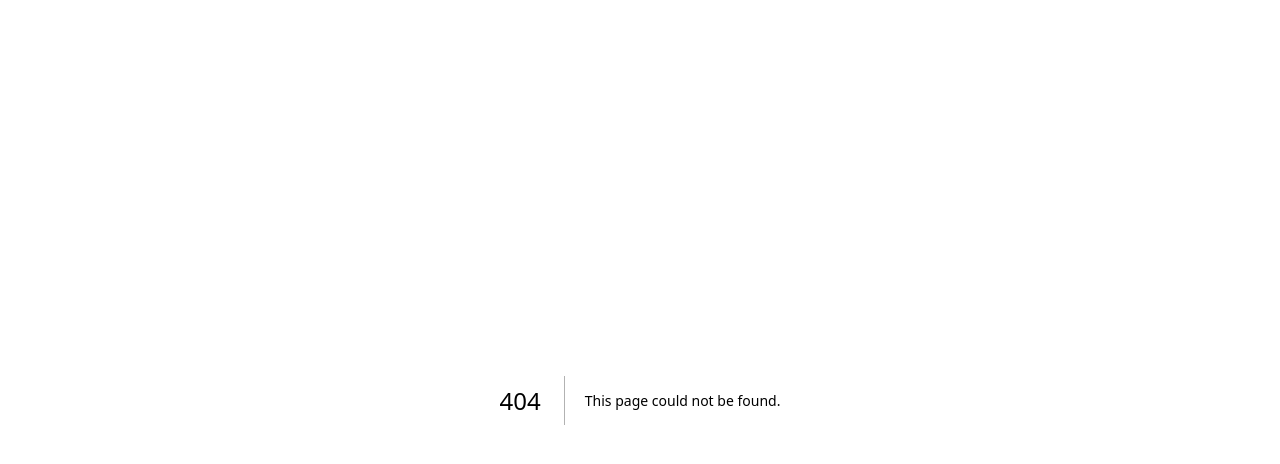
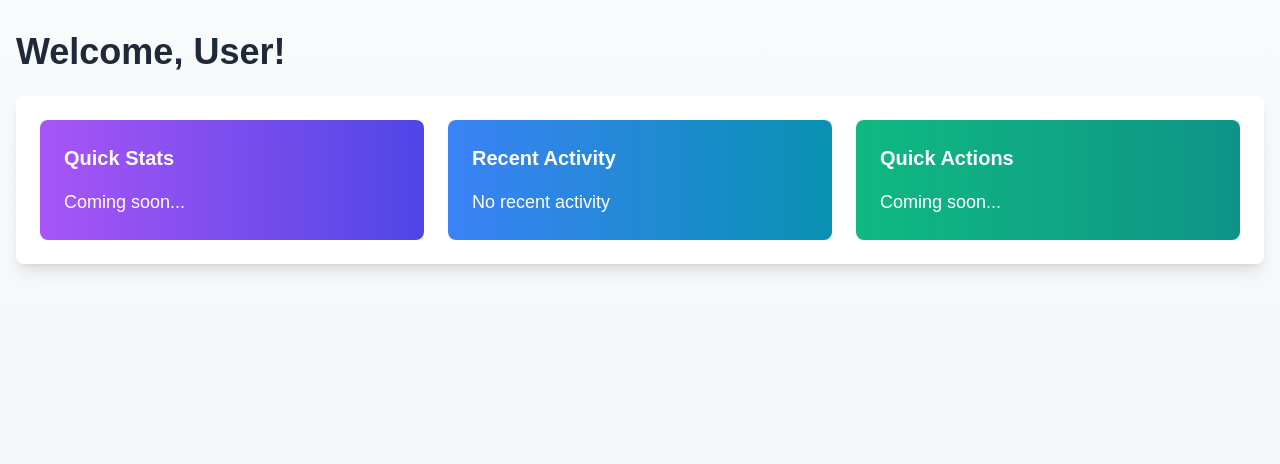
Before and after one commit to asyncarush/impactgenie, a Next.js app: page /dashboard in a window 1280 px wide. Before the commit this address had no page. Shown: the top 464 px of the page. Built offline with nearby package versions, Linux system fonts and the light colour scheme; no server answers.

Commit message:
create dashboard

```diff
--- a/app/components/Header.tsx
+++ b/app/components/Header.tsx
@@ -37,21 +37,25 @@ const Header: React.FC = () => {
                 <motion.button
                   whileHover={{ scale: 1.05 }}
                   whileTap={{ scale: 0.95 }}
-                  className="bg-white text-gray-800 border border-gray-200 px-6 py-2.5 rounded-full font-medium shadow-lg hover:shadow-blue-500/25 transition-shadow duration-300"
+                  className="bg-white text-gray-800 border border-gray-300 px-6 py-2.5 rounded-full font-medium hover:bg-gray-50 shadow-lg hover:shadow-blue-500/10 transition-shadow duration-300"
                 >
                   Sign Up
                 </motion.button>
               </SignUpButton>
             </>
           ) : (
-            <UserButton
-              afterSignOutUrl="/"
-              appearance={{
-                elements: {
-                  avatarBox: "w-10 h-10"
-                }
-              }}
-            />
+            <div className="flex items-center gap-4">
+              <Link href="/dashboard">
+                <motion.button
+                  whileHover={{ scale: 1.05 }}
+                  whileTap={{ scale: 0.95 }}
+                  className="bg-gradient-to-r from-blue-600 to-purple-600 text-white px-6 py-2.5 rounded-full font-medium shadow-lg hover:shadow-blue-500/25 transition-shadow duration-300"
+                >
+                  Dashboard
+                </motion.button>
+              </Link>
+              <UserButton afterSignOutUrl="/" />
+            </div>
           )}
         </nav>
       </div>
--- /dev/null
+++ b/app/dashboard/page.tsx
@@ -0,0 +1,34 @@
+'use client';
+
+import { useUser } from "@clerk/nextjs";
+
+export default function DashboardPage() {
+  const { user } = useUser();
+
+  return (
+    <div className="min-h-screen bg-gradient-to-b from-gray-50 to-gray-100">
+      <div className="container mx-auto px-4 py-8">
+        <h1 className="text-4xl font-bold text-gray-800 mb-6">
+          Welcome, {user?.firstName || 'User'}!
+        </h1>
+        <div className="bg-white rounded-lg shadow-lg p-6">
+          <div className="grid grid-cols-1 md:grid-cols-2 lg:grid-cols-3 gap-6">
+            {/* Dashboard content will go here */}
+            <div className="bg-gradient-to-r from-purple-500 to-indigo-600 rounded-lg p-6 text-white">
+              <h2 className="text-xl font-semibold mb-4">Quick Stats</h2>
+              <p className="text-lg">Coming soon...</p>
+            </div>
+            <div className="bg-gradient-to-r from-blue-500 to-cyan-600 rounded-lg p-6 text-white">
+              <h2 className="text-xl font-semibold mb-4">Recent Activity</h2>
+              <p className="text-lg">No recent activity</p>
+            </div>
+            <div className="bg-gradient-to-r from-emerald-500 to-teal-600 rounded-lg p-6 text-white">
+              <h2 className="text-xl font-semibold mb-4">Quick Actions</h2>
+              <p className="text-lg">Coming soon...</p>
+            </div>
+          </div>
+        </div>
+      </div>
+    </div>
+  );
+}
```
Also changed, not shown: middleware.ts (+13 -7 lines).
